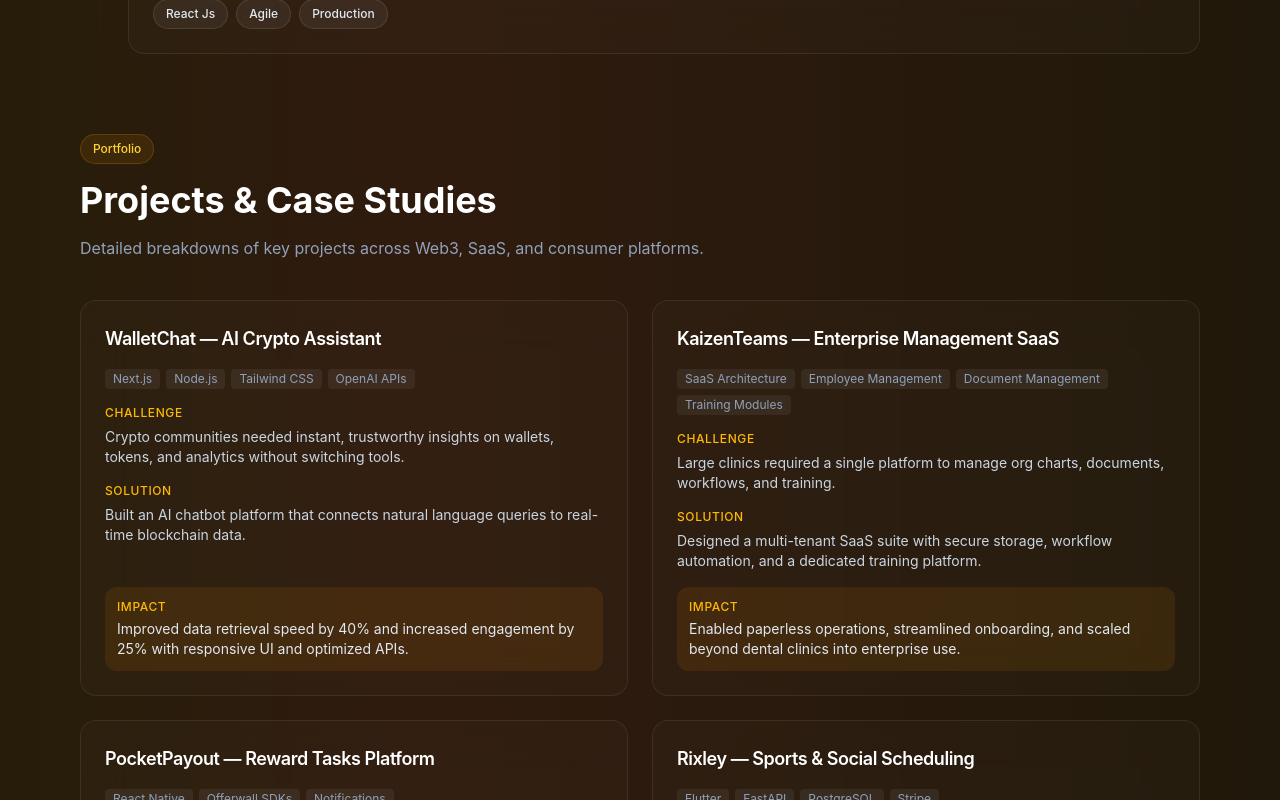
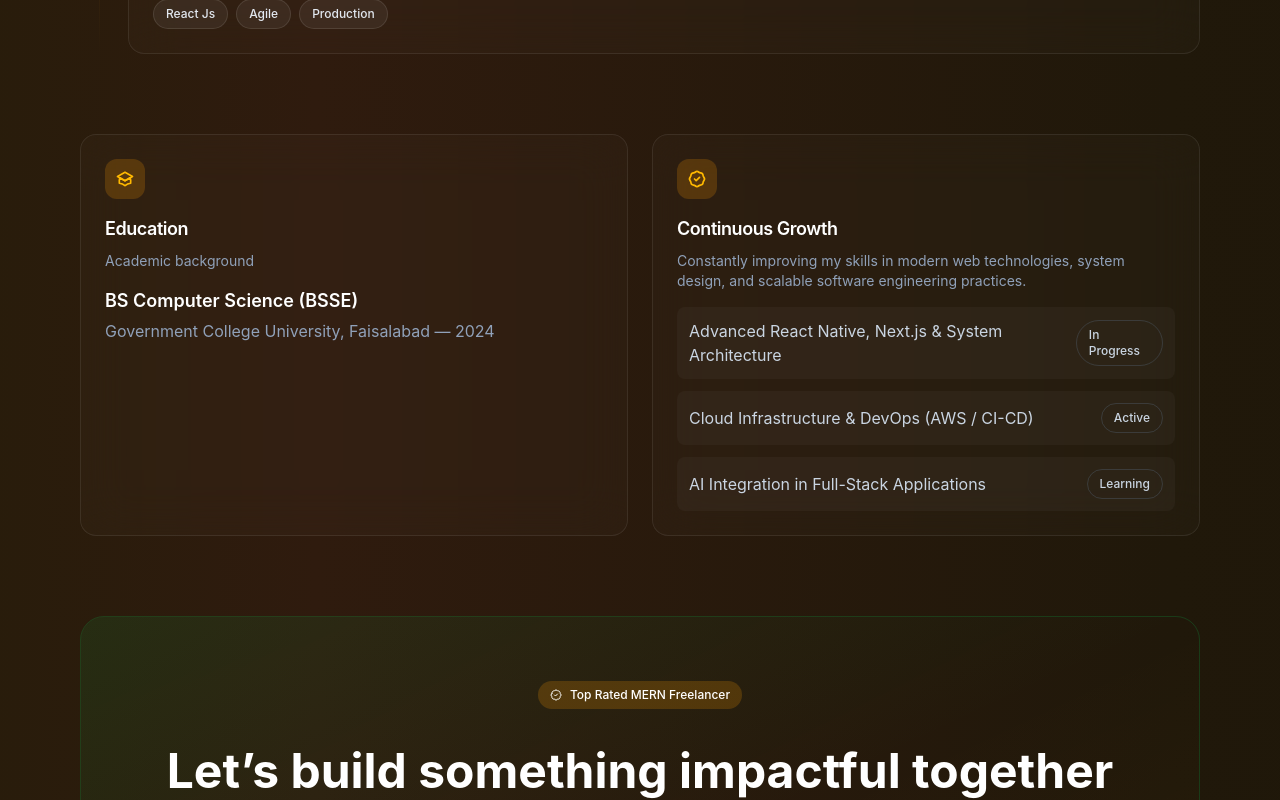
Before and after one commit to MuhammadAslanAshraf/personal-portfolio, a React (Vite) app: page / in a window 1280 px wide. Shown: the part 4100-4900 px from the top of the page. Built offline with nearby package versions, Linux system fonts and the light colour scheme.

Commit message:
set the path and comment the code

```diff
--- a/src/App.jsx
+++ b/src/App.jsx
@@ -8,7 +8,7 @@ import About from './components/home/About'
 import Footer from './components/layout/Footer'
 import Aslan from './components/skills/aslan'
 import SkillsAll from './components/skills/SkillsAll'
-import ExpirenceCard from './components/Expirence/ExpirenceCard.jsx'
+import ExpirenceCard from './components/expirence/ExpirenceCard.jsx'
 import Projects from './components/projects/Projects'
 import Educations from './components/edu/Educations'
 import TopRatedFreelancer from './components/hire/TopRatedFreelancer'
@@ -26,7 +26,7 @@ function App() {
   <Aslan/>
   <SkillsAll />
   <ExpirenceCard/>
-  <Projects/>
+  {/* <Projects/> */}
   <Educations/>
   <TopRatedFreelancer/>
   </div>
```
